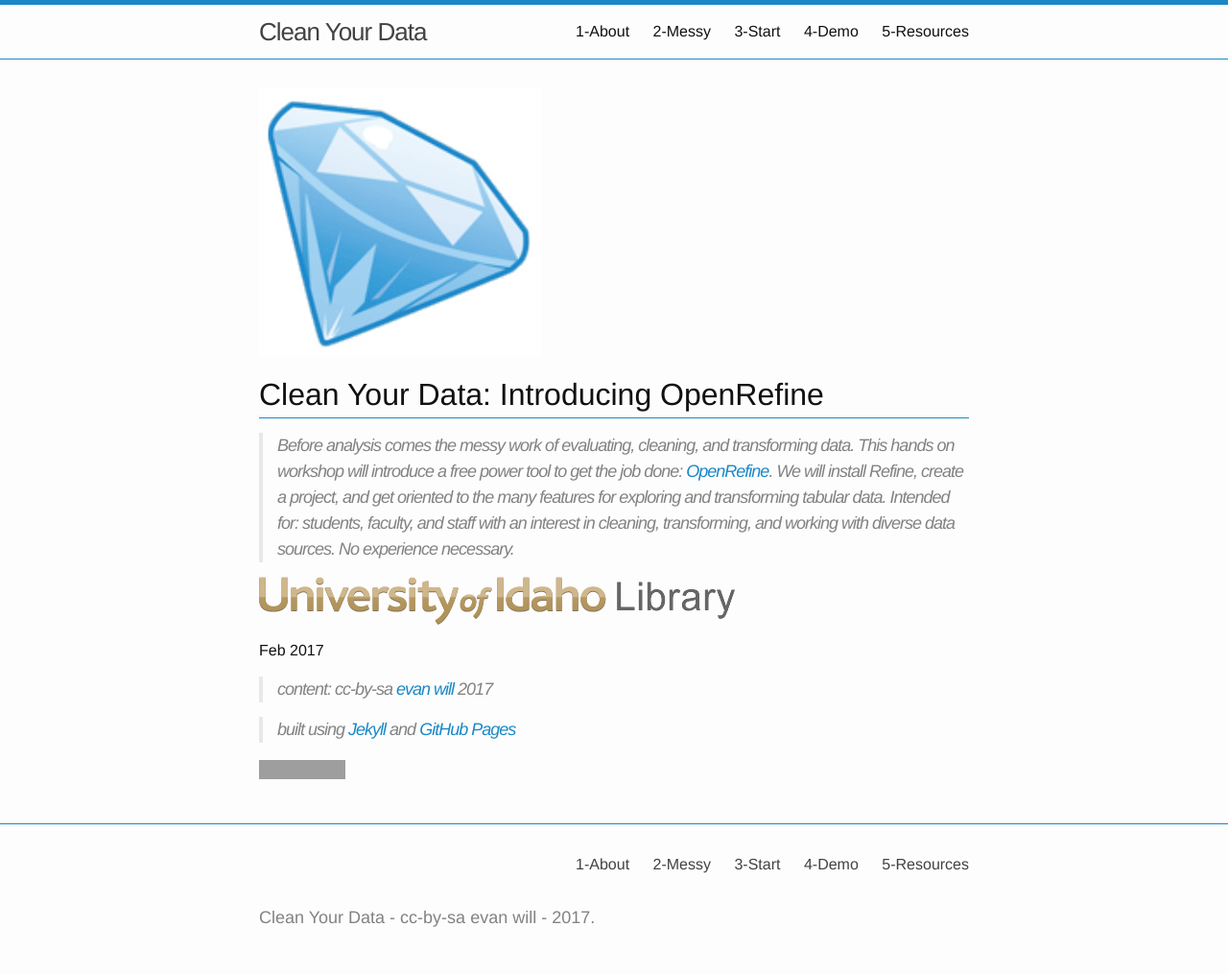
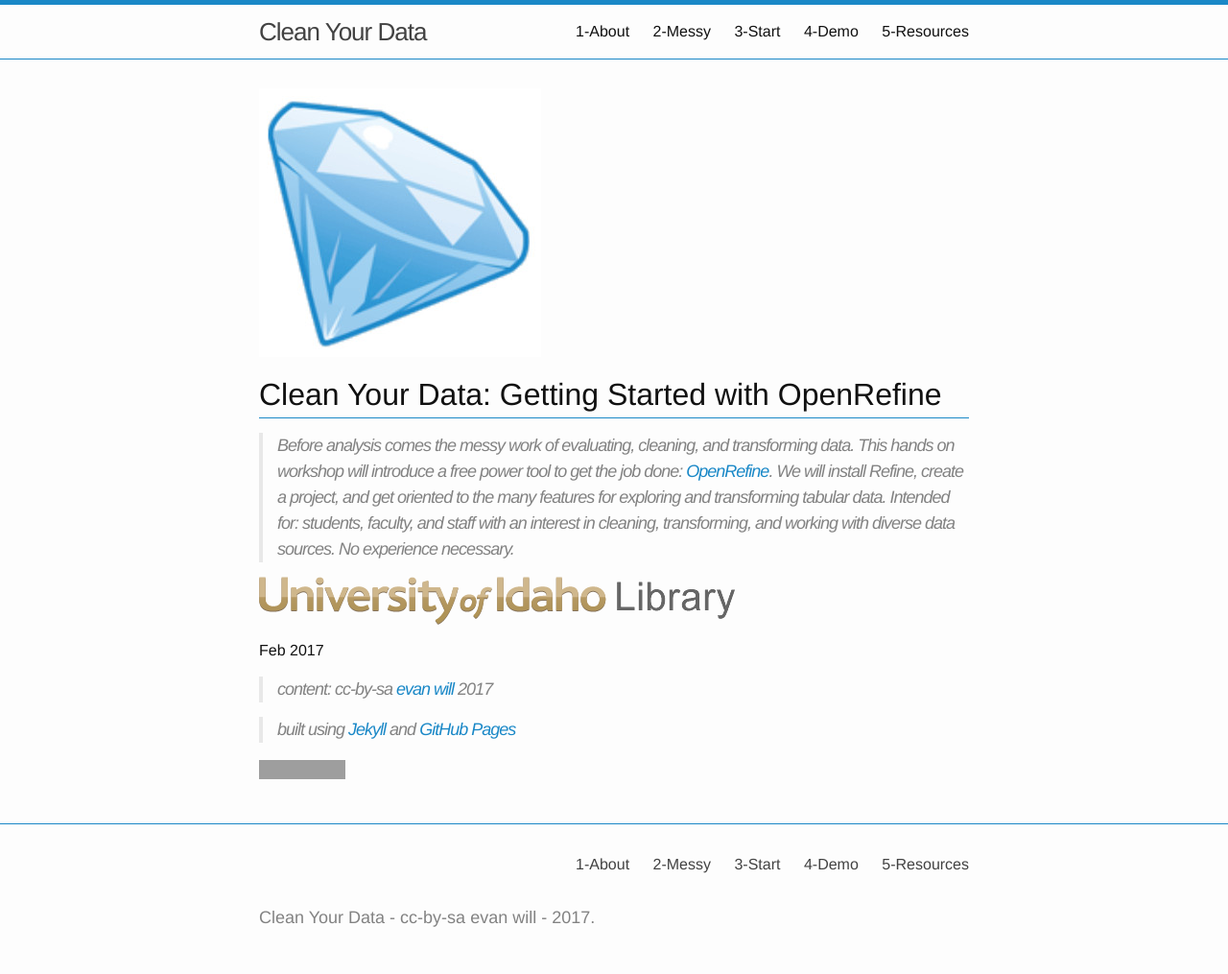
Before and after one commit to evanwill/clean-your-data, a Jekyll site: the page built from index.md, in a window 1280 px wide. Shown: the whole page at 96% size. Built offline with Jekyll 4.4.1, drawn with Linux system fonts in a browser that asks for light colours; grey boxes are pictures that could not be loaded.

Commit message:
update title

```diff
--- a/index.md
+++ b/index.md
@@ -4,7 +4,7 @@ layout: default
 
 ![openrefine](images/refinegem.jpg)
 
-# Clean Your Data: Introducing OpenRefine
+# Clean Your Data: Getting Started with OpenRefine
 
 > Before analysis comes the messy work of evaluating, cleaning, and transforming data. This hands on workshop will introduce a free power tool to get the job done: [OpenRefine](http://openrefine.org/index.html). We will install Refine, create a project, and get oriented to the many features for exploring and transforming tabular data. Intended for: students, faculty, and staff with an interest in cleaning, transforming, and working with diverse data sources. No experience necessary.
 
```
